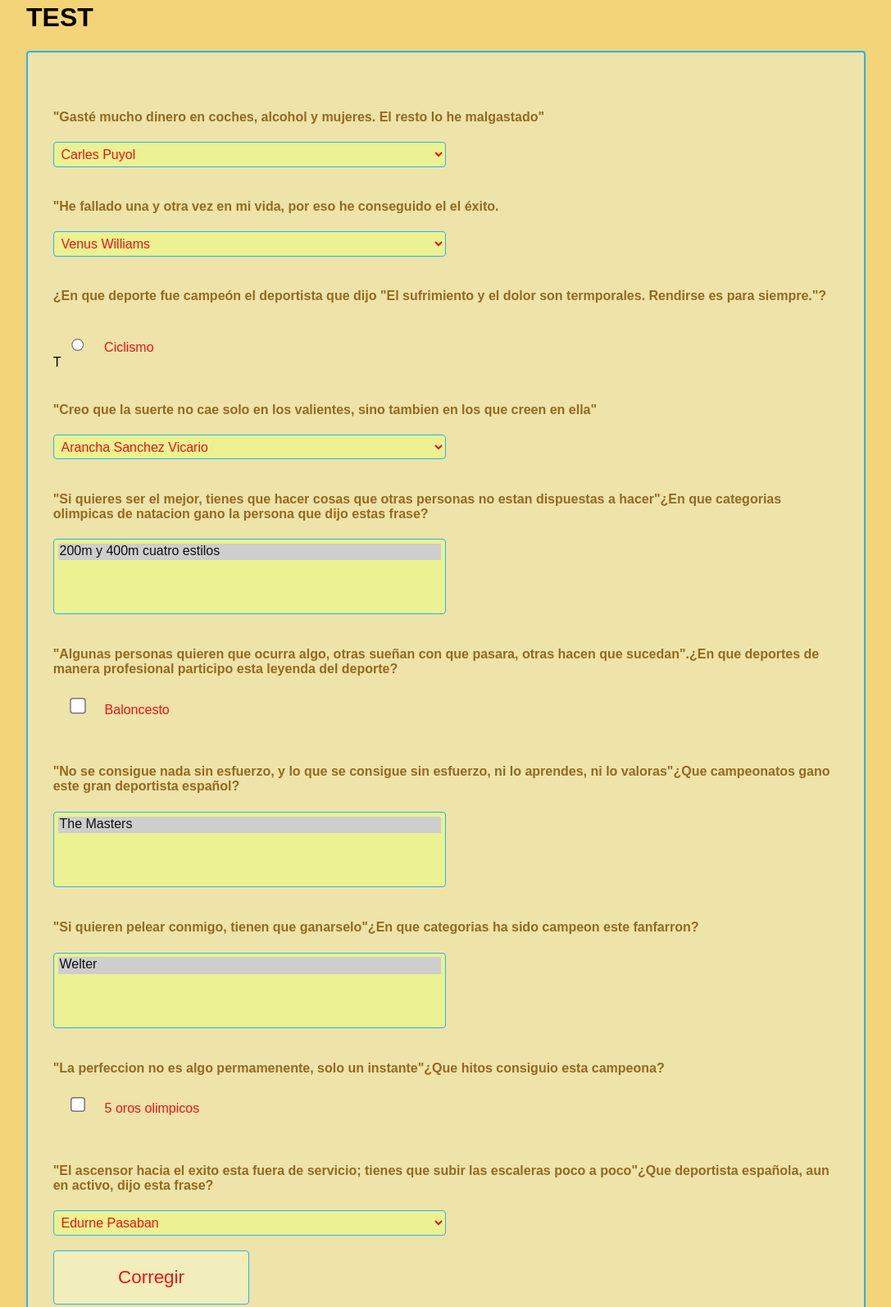
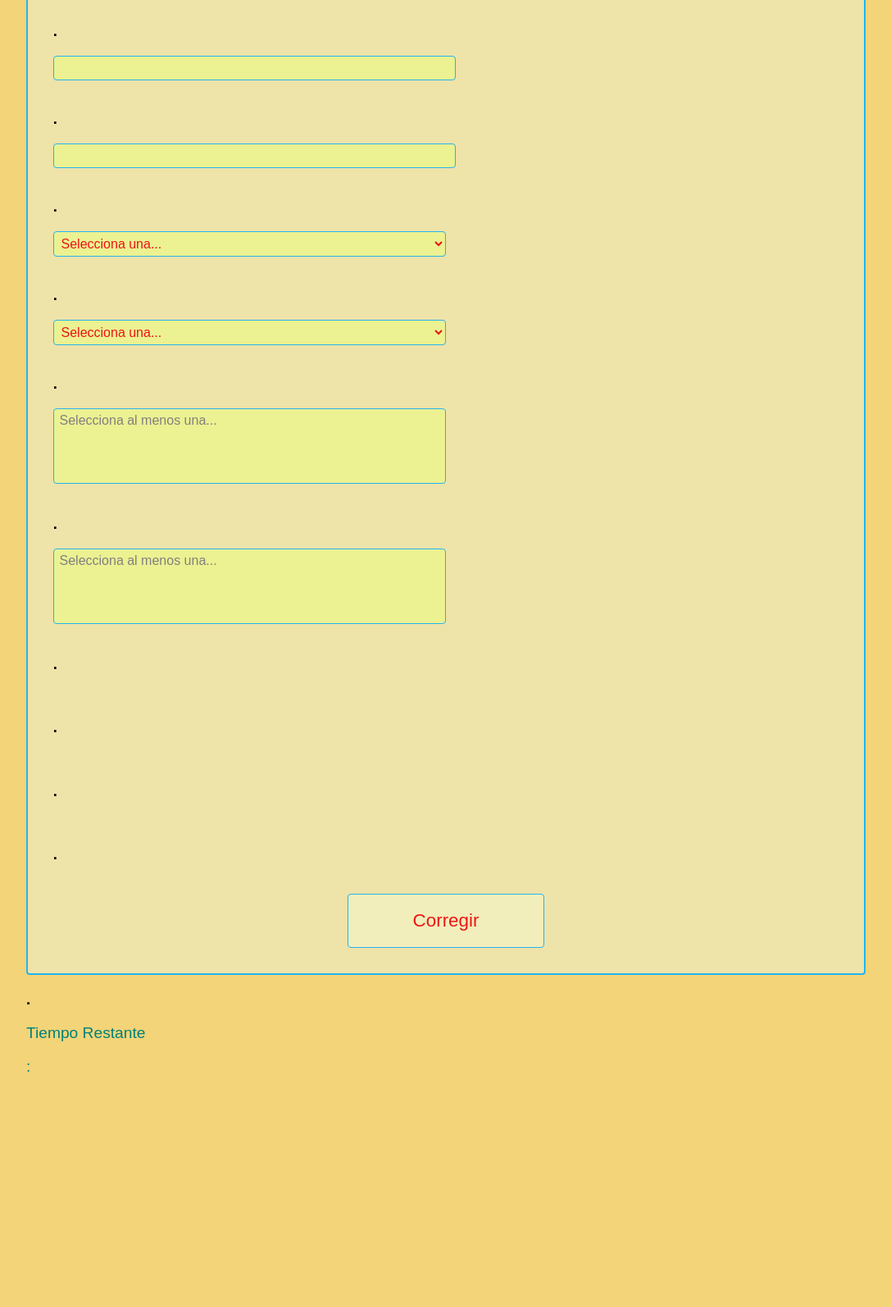
Before and after one commit to RaulNinoSalas/Lenguaje-de-Marcas, a plain HTML site: page Examen/test.html in a window 1280 px wide. Shown: the part 83-1677 px from the top of the page at 82% size, without its empty margins (96-1183 px from the left). After the commit the page ends 1414 px from the top, so only its background shows below. Drawn offline with Linux system fonts and the light colour scheme; a web font is replaced by a local one.

Commit message:
Update test.html

```diff
--- a/Examen/test.html
+++ b/Examen/test.html
@@ -2,97 +2,89 @@
 <html>
 
 <head>
-	<title>TEST</title>
+    <title>Examen Universidad de Jar-Bar</title>
     <meta charset="UTF-8">
-	<meta name="description" content="Web de la Universidad de Jar-Bar">
+    <meta name="description" content="Test de alto nivel">
     <meta name="viewport" content="width=device-width, initial-scale=1.0">
     <link rel='stylesheet' media='screen and (min-width: 721px)' href='css/rtest.css'>
     <link rel='stylesheet' media='screen and (max-width: 720px)' href='css/stest.css'>
-    <link href="https://fonts.googleapis.com/css?family=News+Cycle" rel="stylesheet">
+    <link href="https://fonts.googleapis.com/css?family=Spectral+SC" rel="stylesheet">
+    <script src="js/jstest.js"></script>
 </head>
+
 <body>
-    <div id="menu">
-        <img id="logo" src="img/logo.png" alt"Universidad de">
-        <h1>TEST</h1>
+    <div id="logo">
+        <img id="logoimg" src="img/logo.png" alt="=======">
+    </div>
     <form id='myform'>
+        <h3>.</h3>
+        <input type='text'>
         <br>
-        <h4>"Gasté mucho dinero en coches, alcohol y mujeres. El resto lo he malgastado"</h4>
-        <select id="r1" name="respuesta1">
         <br>
-            <option value="4">Carles Puyol</option>
+
+        <h3>.</h3>
+        <input type='text'>
+        <br>
+        <br>
+
+        <h3>.</h3>
+        <select>
+            <option selected value="-1" disabled>Selecciona una...</option>
         </select>
         <br>
         <br>
-            <h4>"He fallado una y otra vez en mi vida, por eso he conseguido el el éxito.</h4>
-        <select id="r2" name="respuesta2">
-            <br>
-            <option value="1">Venus Williams</option>
+
+        <h3>.</h3>
+        <select>
+            <option selected value="-1" disabled>Selecciona una...</option>
         </select>
         <br>
         <br>
-        <h4>¿En que deporte fue campeón el deportista que dijo "El sufrimiento y el dolor son termporales. Rendirse es para siempre."?</h4>
-        <id="r3" name="respuesta3">
-            <br>
-            <input id="1" type="radio" value="1">
-            <label for="C">Ciclismo</label><br/>T
-        <br>
-        <br>
-        <h4>"Creo que la suerte no cae solo en los valientes, sino tambien en los que creen en ella"</h4>
-        <select id="r4" name="respuesta4">
-            <br>
-            <option value="1" selected>Arancha Sanchez Vicario</option>
 
+        <h3>.</h3>
+        <select multiple>
+            <option value="-1" disabled>Selecciona al menos una...</option>
         </select>
         <br>
         <br>
-        <h4>"Si quieres ser el mejor, tienes que hacer cosas que otras personas no estan dispuestas a hacer"¿En que categorias olimpicas de natacion gano la persona que dijo estas frase?</h4>
-        <select id="r5" name="respuesta5" multiple>
-            <option value="1" selected>200m y 400m cuatro estilos</option>
 
+        <h3>.</h3>
+        <select multiple>
+            <option value="-1" disabled>Selecciona al menos una...</option>
         </select>
         <br>
         <br>
-        <h4>"Algunas personas quieren que ocurra algo, otras sueñan con que pasara, otras hacen que sucedan".¿En que deportes de manera profesional participo esta leyenda del deporte?</h4>
-        <id="r6" name="respuesta6">
-        <input type="checkbox" id="r" value="1">
-        <label for="r">Baloncesto</label><br/>
+        <h3>.</h3>
+        <div class='checkboxDiv'></div>
+        <br>
 
+        <h3>.</h3>
+        <div class='checkboxDiv'></div>
         <br>
+
+
+        <h3>.</h3>
+        <div class='radioDiv'></div>
         <br>
-        <h4>"No se consigue nada sin esfuerzo, y lo que se consigue sin esfuerzo, ni lo aprendes, ni lo valoras"¿Que campeonatos gano este gran deportista español?</h4>
-        <select id="r7" name="respuesta7" multiple>
-            <option value="1" selected>The Masters</option>
 
-        </select>
+        <h3>.</h3>
+        <div class='radioDiv'></div>
         <br>
-        <br>
-        <h4>"Si quieren pelear conmigo, tienen que ganarselo"¿En que categorias ha sido campeon este fanfarron?</h4>
-        <select id="r8" name="respuesta8" multiple>
-            <option value="1" selected>Welter</option>
 
-        </select>
-        <br>
-        <br>
-        <h4>"La perfeccion no es algo permamenente, solo un instante"¿Que hitos consiguio esta campeona?</h4>
-        <id="r9" name="respuesta9"></id>
-        <input type="checkbox" id="1" value="1">
-        <label for="r">5 oros olimpicos</label><br/>
 
-        <br>
-        <br>
-        <h4>"El ascensor hacia el exito esta fuera de servicio; tienes que subir las escaleras poco a poco"¿Que deportista española, aun en activo, dijo esta frase?</h4>
-        <select id="r10" name="respuesta10">
-            <br>
-            <option value="1" selected>Edurne Pasaban</option>
-        </select>
-        <br>
-        <br>
-        <div id="corregir">
+        <div id="correccion">
             <input type='submit' value='Corregir'>
         </div>
     </form>
-        <br>
-        <div id="nota">
-            <h3 id="notaT">.</h3>
-            <div id='resD'></div>
+
+    <div id="notaFinal">
+        <h3 id="notaza">.</h3>
+        <div id='resultadosDiv'></div>
     </div>
+    <div id='cronometro'>
+        <p>Tiempo Restante</p>
+        <p id="timer">:</p>
+    </div>
+</body>
+
+</html>
```
Lines whose indentation alone changed are shown as unchanged.
